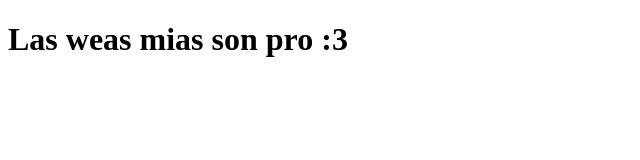
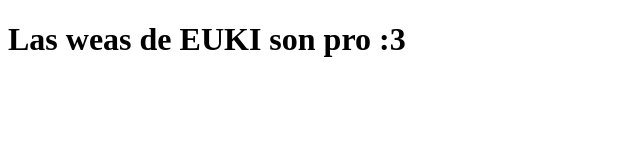
Before and after one commit to Chino-sama/Weas, a plain HTML site: page index.html in a window 1280 px wide. Shown: the whole page, without its empty margins (0-640 px from the left). Drawn offline with Linux system fonts and the light colour scheme.

Commit message:
tus weas son mis weas

```diff
--- a/index.html
+++ b/index.html
@@ -4,6 +4,6 @@
 	<title>Weas</title>
 </head>
 <body>
-	<h1>Las weas mias son pro :3</h1>
+	<h1>Las weas de EUKI son pro :3</h1>
 </body>
 </html>
```
